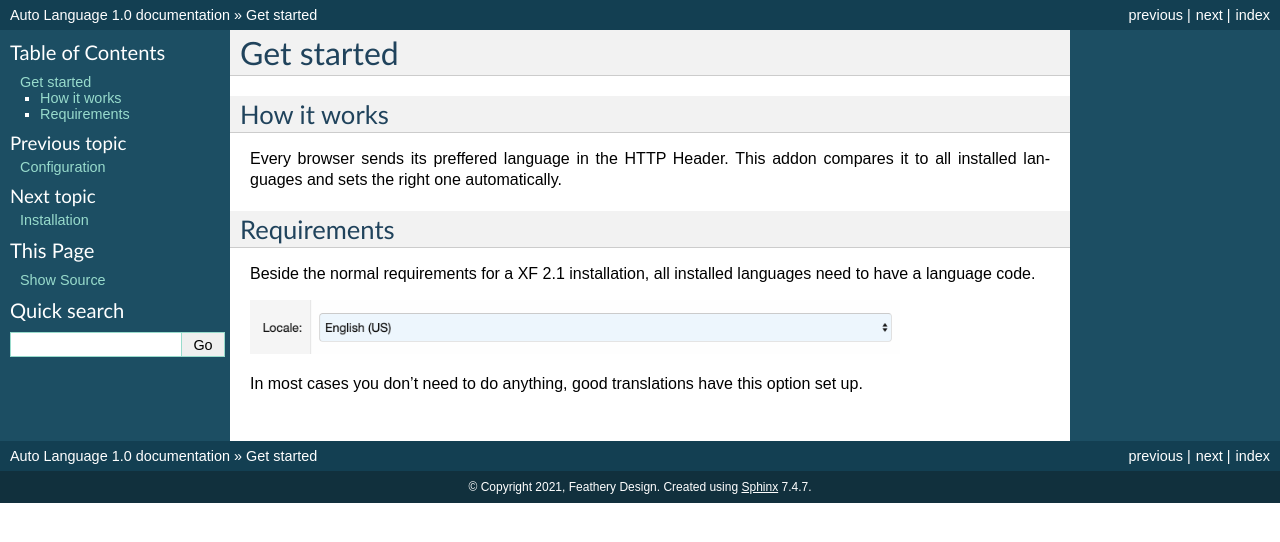
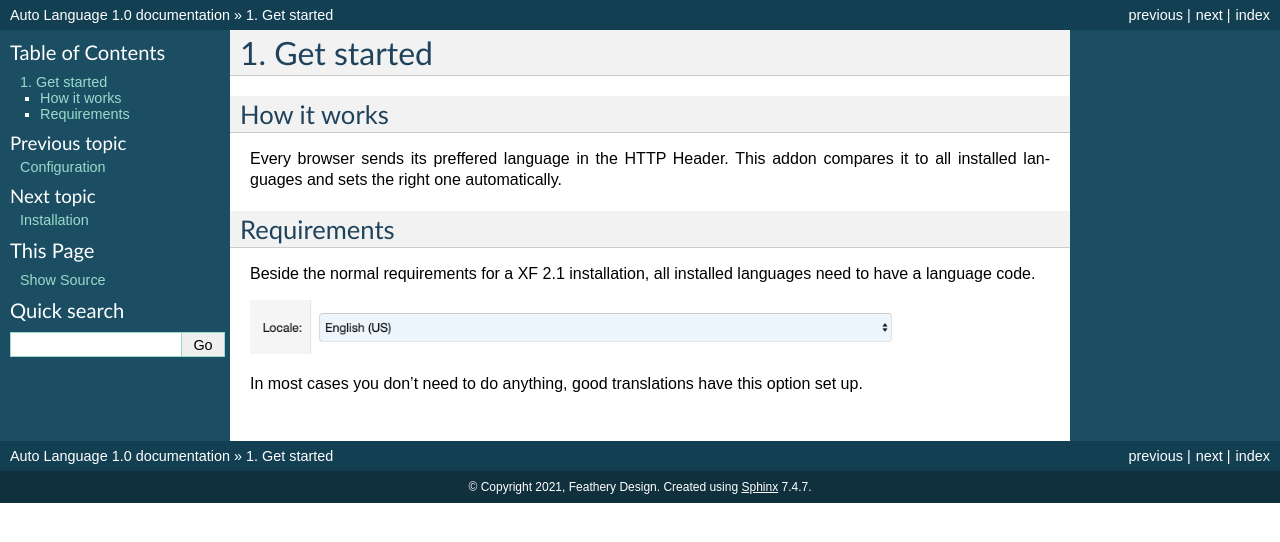
Before and after one commit to Marc-Philip/XF-AutoLanguage-Docs, a Sphinx documentation site: the page built from docs/getstarted.rst, in a window 1280 px wide. Shown: the top 542 px of the page. Built offline with Sphinx 7.4.7, drawn with Linux system fonts in a browser that asks for light colours.

Commit message:
Update getstarted.rst

```diff
--- a/docs/getstarted.rst
+++ b/docs/getstarted.rst
@@ -1,5 +1,5 @@
 ============
-Get started
+1. Get started
 ============
 
 How it works
```
